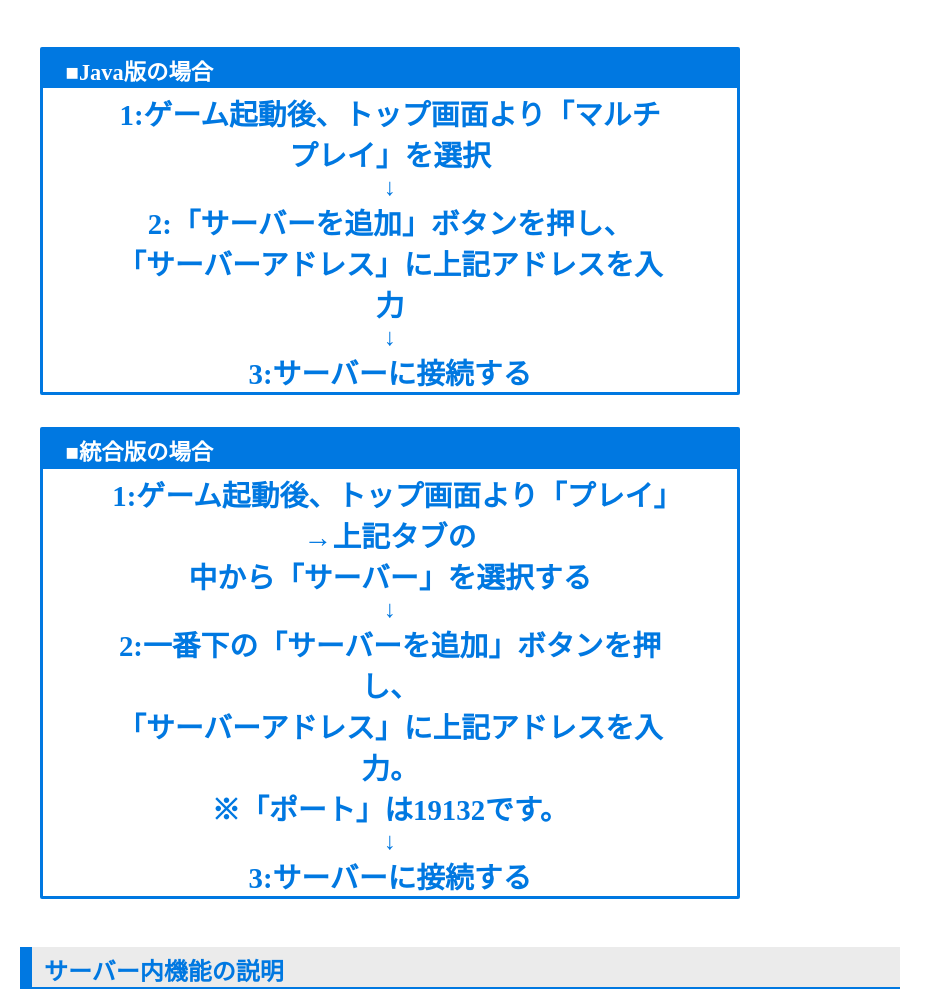
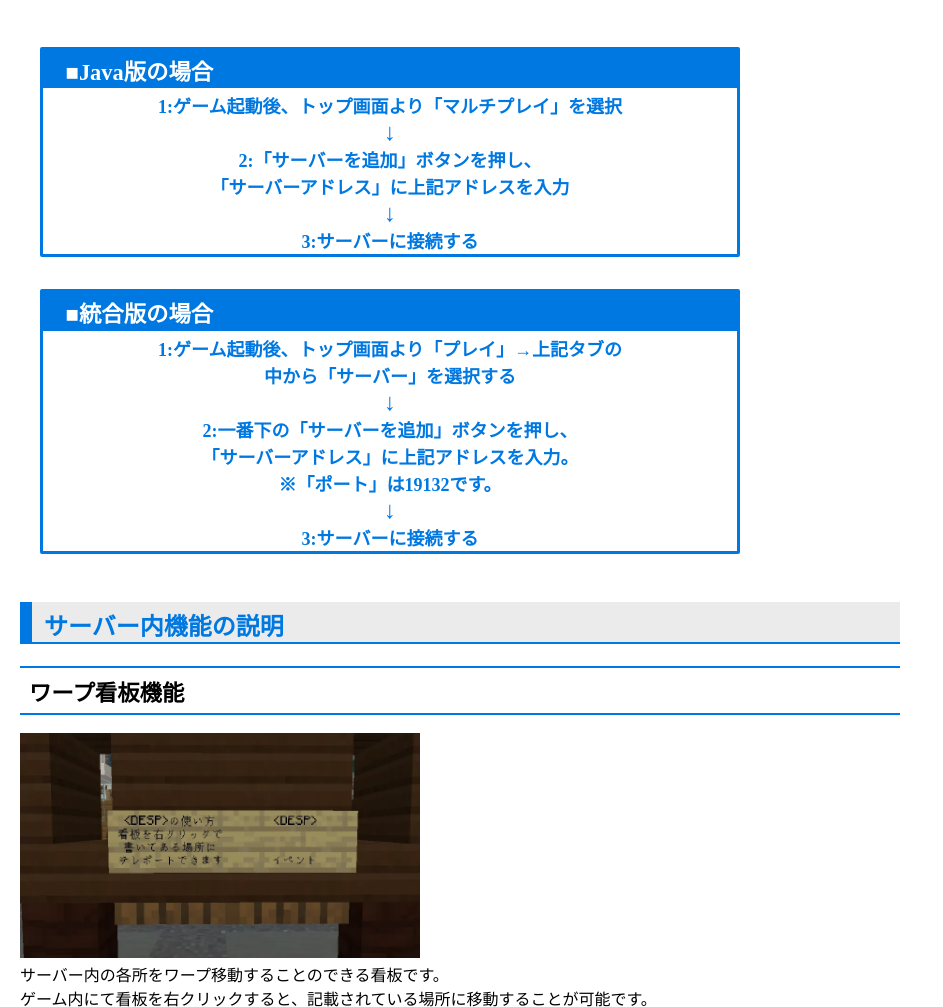
Before and after one commit to SayamaPrefectureEvent/Homepage, a plain HTML site: page index.html in a window 1280 px wide. Shown: the part 3427-4434 px from the top of the page, without its empty margins (0-943 px from the left). Drawn offline with Linux system fonts and the light colour scheme; no server answers; a web font is replaced by a local one.

Commit message:
Update style.css

```diff
--- a/assets/css/style.css
+++ b/assets/css/style.css
@@ -20,6 +20,10 @@
 
 * {
 	transition: all 0.5s ease;
+}
+
+big{
+	font-size:18px;
 }
 
 body {
```
